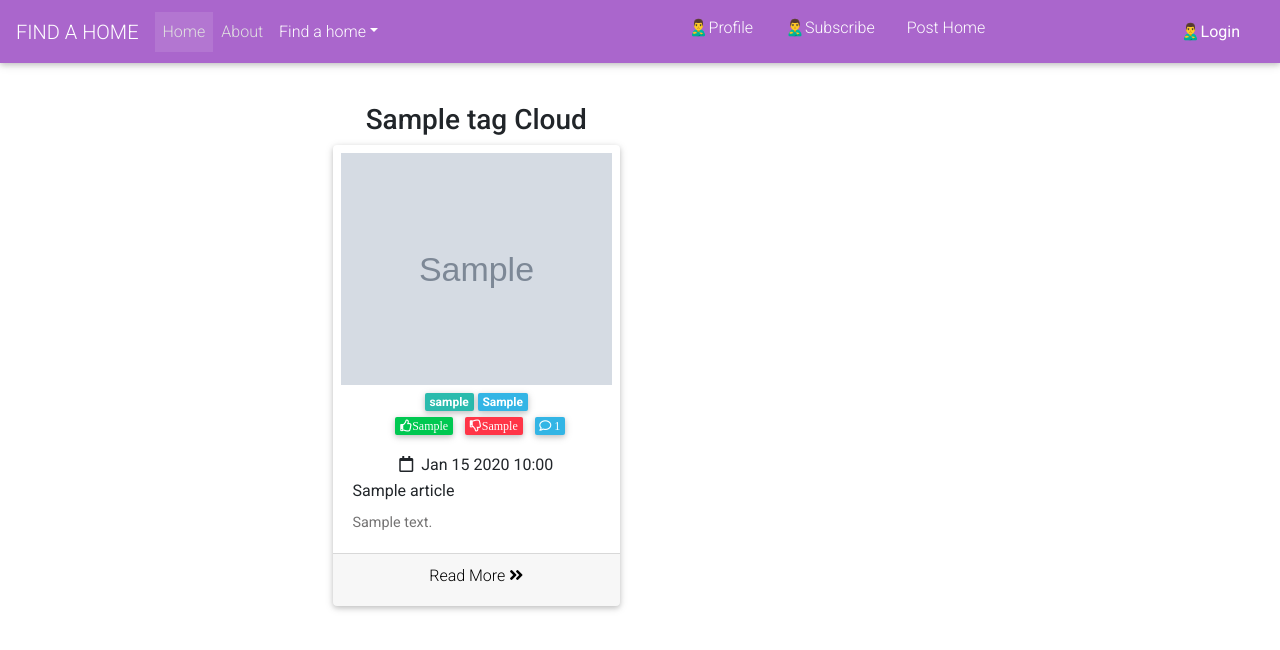
After one commit to nadineuwineza/find-a-home, a Flask app: template app/templates/article_by_tag.html in a window 1280 px wide. The commit adds this page. Shown: the top 650 px of the page. Run offline with Flask 2, Linux system fonts and the light colour scheme; the template is opened without the code that fills it: most values are stand-ins (such as "Sample title", 1, 10 or a date in 2020); grey boxes marked "Sample" are stand-in pictures; some libraries are stand-ins or nearby versions.

Commit message:
render templates

```diff
--- /dev/null
+++ b/app/templates/article_by_tag.html
@@ -0,0 +1,50 @@
+{% extends 'base.html' %} {%block content%}
+<div class="articles mt-4">
+    <div class="row">
+        <div class="col-lg-9 col-md-8 col-sm-12">
+            <h3 class="text-center mt-3"><strong>{{tag}} Cloud</strong></h3>
+            {%if articles%} {%for article in articles%}
+            <div class="col-lg-4 col-md-6 col-sm-12 mx-auto mt-1 mb-1">
+                <div class="card">
+                    <div class="view overlay">
+                        <img style="height: 30vh;width: 100%;" class="pt-2 pl-2 pr-2 rounded img-fluid" src="{{url_for('static',filename=article.article_cover_path)}}" alt="Card image cap">
+                        <a href="#!">
+                            <div class="mask rgba-white-slight"></div>
+                        </a>
+                    </div>
+                    <div class="card-body pt-1 mt-0">
+                        <div class="text-center">
+                            <a href="#" class="badge badge-default">{{article.user.username}}</a>
+                            <a href="" class="badge badge-info">{{article.article_tag}}</a>
+                        </div>
+                        <div class="text-center mb-1">
+                            <a href="{{url_for('main.article_details',article_id=article.id)}}"><span class="badge badge-success ml-2"> <i class="far fa-thumbs-up">{{article.article_upvotes}}</i></span></a>
+                            <a href="{{url_for('main.article_details',article_id=article.id)}}"><span class="badge badge-danger ml-2"> <i class="far fa-thumbs-down">{{article.article_downvotes}}</i></span></a>
+                            <a href="{{url_for('main.article_details',article_id=article.id)}}"><span class="badge badge-info ml-2"> <i class="far fa-comment"> {{article.article_comments_count}}</i></span></a>
+                            <p class="mb-0 mt-3"><i class="far fa-calendar mr-2"></i>{{article.posted.strftime("%b %d %Y %H:%M")}}</p>
+                        </div>
+                        <h6 class="card-title">{{article.article_title}}</h6>
+                        <p class="card-text">{{article.article_body|truncate(30)}}</p>
+                    </div>
+                    <div class="card-footer text-muted text-center">
+                        <a href="{{url_for('main.article_details',article_id=article.id)}}" class="black-text">
+                            <h6>Read More <i class="fas fa-angle-double-right"></i></h6>
+                        </a>
+                    </div>
+
+                </div>
+            </div>
+
+            {%endfor%} {%else%}
+            <div class="card article mx-4 mb-3">
+                <div class="card-body">
+                    <h4 class="card-header"><i class="far fa-angry mr-2"></i>Sorry, there is no article by this tag </h4>
+                </div>
+            </div>
+            {%endif%}
+        </div>
+
+    </div>
+
+</div>
+{%endblock%}
--- a/app/templates/navbar.html
+++ b/app/templates/navbar.html
@@ -20,12 +20,15 @@
             <li class="nav-item dropdown">
                 <a class="nav-link dropdown-toggle" id="navbarDropdownMenuLink" data-toggle="dropdown" aria-haspopup="true" aria-expanded="false" href="/">Find a home</a>
                 <div class="dropdown-menu dropdown-primary" aria-labelledby="navbarDropdownMenuLink">
-                    <a class="dropdown-item" href="">KAREN</a>
-                    <a class="dropdown-item " href="">RUNDA</a>
-                    <a class="dropdown-item " href="">UMOJA</a>
-                    <a class="dropdown-item " href="">EMBAKASI</a>
-                    <a class="dropdown-item " href="">KASARANI</a>
-                    <a class="dropdown-item " href="">PIPELINE</a>
+                    <a class="dropdown-item" href="{{url_for('main.article_by_tag',tag='karen')}}">KAREN</a>
+                    <a class="dropdown-item " href="{{url_for('main.article_by_tag',tag='runda')}}">RUNDA</a>
+                    <a class="dropdown-item " href="{{url_for('main.article_by_tag',tag='umoja')}}">UMOJA</a>
+                    <a class="dropdown-item " href="{{url_for('main.article_by_tag',tag='embakasi')}}">EMBAKASI</a>
+                    <a class="dropdown-item " href="{{url_for('main.article_by_tag',tag='kasarani')}}">KASARANI</a>
+                    <a class="dropdown-item " href="{{url_for('main.article_by_tag',tag='pipeline')}}">PIPELINE</a>
+                    <a class="dropdown-item " href="{{url_for('main.article_by_tag',tag='thika')}}">THIKA</a>
+                    <a class="dropdown-item " href="{{url_for('main.article_by_tag',tag='Others')}}">Others</a>
+
 
 
                 </div>
```
Also changed, not shown: app/templates/article_details.html (added, +50 -0 lines), app/templates/new_article.html (added, +38 -0 lines).
